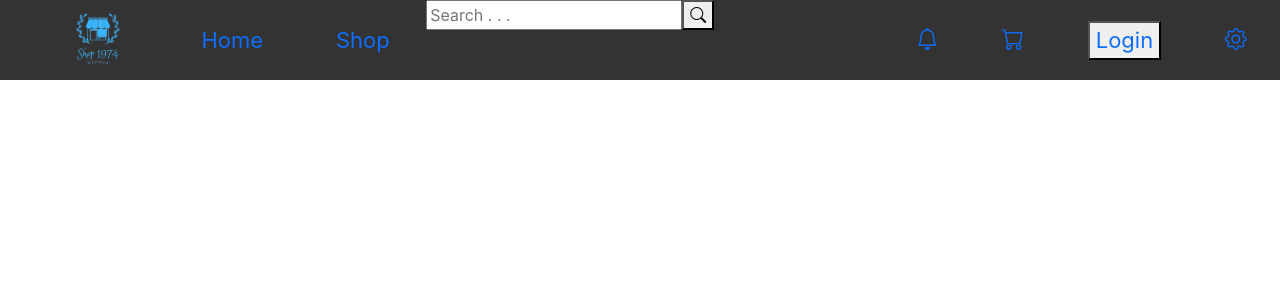
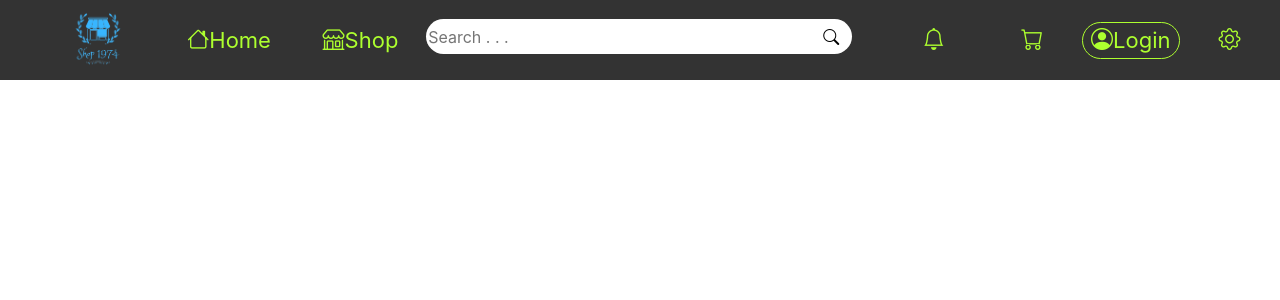
Before and after one commit to Monsters1609/Shop1974, a React (Create React App) app in the folder front_end/: page / in a window 1280 px wide. Shown: the top 300 px of the page. Built offline with nearby package versions, Linux system fonts and the light colour scheme.

Commit message:
done Header

```diff
--- a/front_end/src/Components/DefaultLayout/css/header.module.css
+++ b/front_end/src/Components/DefaultLayout/css/header.module.css
@@ -1,3 +1,4 @@
+@media only screen and (min-width: 1177px){
     .Header{
         width: 100%;
         height: 10%;
@@ -6,34 +7,139 @@
         z-index: 99;
         display: flex;
     }
-.Header .HeaderLeft{
+    .HeaderMobile{
+        display: none;
+    }
+    .HeaderWeb{
+        width: 100%;
+        height: 100%;
+        display: flex;
+    }
+    .Header .HeaderWeb .HeaderLeft{
         width: 33.3%;
         height: 100%;
     }
-.Header .HeaderBetween{
+    .Header .HeaderWeb .HeaderBetween{
         width: 33.3%;
         height: 100%;
     }
-.Header .HeaderRight{
+    .Header .HeaderWeb .HeaderRight{
         width: 33.3%;
         height: 100%;
     }
-.Header .HeaderLeft .MenuListLeft{
+    .Header .HeaderWeb .HeaderLeft .MenuListLeft{
+        width: 100%;
         height: 100%;
         display: flex;
         justify-content: space-around;
         align-items: center;
     }
-.Header .HeaderRight .MenuListRight{
+    .Header .HeaderWeb .HeaderRight .MenuListRight{
+        width: 100%;
         height: 100%;
         display: flex;
         justify-content: space-around;
         align-items: center;
     }
-.MenuItemLeft, .MenuItemRight {
+    .HeaderWeb .MenuItemLeft, .HeaderWeb .MenuItemRight {
         list-style: none;
     }
-.MenuItemLeft .link, .MenuItemRight .link{
+    .HeaderWeb .MenuItemLeft{
+        width: 33.3%;
+        text-align: center;
+    }
+    .HeaderWeb .MenuItemRight{
+        width: 25%;
+        text-align: center;
+    }
+    .HeaderWeb .MenuItemLeft .link, .HeaderWeb .MenuItemRight .link{
         text-decoration: none;
         font-size: 22px;
+        color: var(--colorDeco6);
     }
+    .Header .HeaderWeb .HeaderRight .MenuListRight .MenuItemRight .BtnAccount{
+        width: 100%;
+        height: 25%;
+        border: 1px var(--colorDeco6) solid;
+        border-radius: 20px;
+        background: none;
+    }
+    .HeaderWeb .HeaderBetween .FormSearch{
+        width: 100%;
+        height: 35px;
+        background-color: var(--colorDeco7);
+        position: relative;
+        top: 24%;
+        border-radius:20px ;
+    }
+    .HeaderWeb .HeaderBetween .FormSearch .InputSearch {
+        width: 90%;
+        height: 35px;
+        border-bottom-left-radius: 20px;
+        border-top-left-radius: 20px;
+        background: none;
+        outline: none;
+        border: none;
+    }
+    .HeaderWeb .HeaderBetween .FormSearch .BtnSearch{
+        width: 10%;
+        height: 35px;
+        border-bottom-right-radius: 20px;
+        border-top-right-radius: 20px;
+        background: none;
+        outline: none;
+        border: none;
+    }
+}
+@media only screen and (max-width: 1177px) {
+    .Header{
+        width: 100%;
+        height: 10%;
+        position: fixed;
+        background-color: var(--colorDeco1);
+        z-index: 99;
+        display: flex;
+    }
+    .HeaderWeb{
+        display: none;
+    }
+    .Header .HeaderMobile{
+        width: 100%;
+        height: 100%;
+        display: flex;
+    }
+    .HeaderMobile .headerMobileLeft {
+        width: 30%;
+        height: 100%;
+        text-align: center;
+    }
+    .HeaderMobile .headerMobileRight {
+        width: 70%;
+        height: 100%;
+    }
+    .HeaderMobile .headerMobileLeft .LogoShopMobi{
+        width: 100%;
+        height: 100%;
+    }
+    .HeaderMobile .MenuListHeaderMobi{
+        width: 100%;
+        height: 100%;
+        display: flex;
+        justify-content: space-around;
+        align-items: center;
+    }
+    .HeaderMobile .MenuListHeaderMobi .MenuItemMobi{
+        width: 25%;
+        list-style: none;
+    }
+    .HeaderMobile .LinkItemMobi{
+        text-decoration: none;
+        color: var(--colorDeco6);
+        font-size: 22px;
+    }
+    .HeaderMobile .BtnSearchMobi{
+        background: none;
+        outline: none;
+        border: none;
+    }
+}
--- a/front_end/src/Components/DefaultLayout/header.js
+++ b/front_end/src/Components/DefaultLayout/header.js
@@ -1,10 +1,11 @@
 import style from './css/header.module.css';
 import {Link} from 'react-router-dom';
 import clsx from 'clsx';
-import Logo from '../../Imgs/Logo_Shop1974.png'
+import Logo from '../../Imgs/Logo_Shop1974.png';
 function Header () {
     return (
         <header className={clsx(style.Header)}>
+            <div className={clsx(style.HeaderWeb)}>
                 <div className={clsx(style.HeaderLeft)}>
                     <ul className={clsx(style.MenuListLeft)}>
                         <li className={clsx(style.MenuItemLeft)}>
@@ -13,16 +14,20 @@ function Header () {
                             </Link>
                         </li>
                         <li className={clsx(style.MenuItemLeft)}>
-                        <Link to='/' className={clsx(style.LinkHome,style.link)}>Home</Link>
+                            <Link to='/' className={clsx(style.LinkHome,style.link)}>
+                                <i className="bi bi-house"></i>Home
+                            </Link>
                         </li>
                         <li className={clsx(style.MenuItemLeft)}>
-                        <Link to='/Shop' className={clsx(style.linkShop,style.link)}>Shop</Link>
+                            <Link to='/Shop' className={clsx(style.linkShop,style.link)}>
+                                <i className="bi bi-shop"></i>Shop
+                            </Link>
                         </li>
                     </ul>
                 </div>
                 <div className={clsx(style.HeaderBetween)}>
                     <form method='POST' className={clsx(style.FormSearch)}>
-                    <input type="search" name="" value="" placeholder='Search . . .' onChange={(e)=>{}}/>
+                        <input type="search" className={clsx(style.InputSearch)} name="" value="" placeholder='Search . . .' onChange={(e)=>{}}/>
                         <button type="submit" className={clsx(style.BtnSearch)}>
                             <i className="bi bi-search"></i>
                         </button>
@@ -42,7 +47,9 @@ function Header () {
                         </li>
                         <li className={clsx(style.MenuItemRight)}>
                             <button type="botton" className={clsx(style.BtnAccount)}>
-                            <Link to='/Account' className={clsx(style.linkAccount,style.link)}>Login</Link>
+                                <Link to='/Account' className={clsx(style.linkAccount,style.link)}>
+                                    <i className="bi bi-person-circle"></i>Login
+                                </Link>
                             </button>
                         </li>
                         <li className={clsx(style.MenuItemRight)}>
@@ -52,6 +59,38 @@ function Header () {
                         </li>
                     </ul>
                 </div>
+            </div>
+            <div className={clsx(style.HeaderMobile)}>
+                <div className={clsx(style.headerMobileLeft)}>
+                    <Link to='/' className={clsx(style.LogoShopMobi)}>
+                        <img src={Logo} alt="" width='60px' height='60px'/>
+                    </Link>
+                </div>
+                <div className={clsx(style.headerMobileRight)}>
+                    <ul className={clsx(style.MenuListHeaderMobi)}>
+                        <li className={clsx(style.MenuItemMobi)}>
+                            <Link to='/Notification' className={clsx(style.LinkItemMobi)}>
+                                <i className="bi bi-bell"></i>
+                            </Link>
+                        </li>
+                        <li className={clsx(style.MenuItemMobi)}>
+                            <Link to='/Cart' className={clsx(style.LinkItemMobi)}>
+                                <i className="bi bi-cart"></i>
+                            </Link>
+                        </li>
+                        <li className={clsx(style.MenuItemMobi)}>
+                            <button type="submit" className={clsx(style.LinkItemMobi, style.BtnSearchMobi)}>
+                                <i className="bi bi-search"></i>
+                            </button>
+                        </li>
+                        <li className={clsx(style.MenuItemMobi)}>
+                            <Link to='/Account' className={clsx(style.LinkItemMobi)}>
+                                <i className="bi bi-person-circle"></i>
+                            </Link>
+                        </li>
+                    </ul>
+                </div>
+            </div>
         </header>
     )
 }
--- a/front_end/src/index.css
+++ b/front_end/src/index.css
@@ -37,17 +37,11 @@ code {
   --colorDeco7:white;
   --colorDeco8:gray;
   --colorDeco9:grey;
-  --colorDeco10:#ccccff;
-  --colorDeco11:#ffcccc;
+  --colorDeco10:#ffcccc;
+  --colorDeco11:#ccffff;
   --colorDeco12:black;
   --colorDeco13:pink;
   --colorDeco14:#38a8e8;
   --colorDeco15:orange;
   --colorDeco16:chocolate;
 }
-@media only screen and (min-width: 1031px){
-
-}
-/* @media only screen and (max-width: 1031px) {
-
-} */
```
Lines whose indentation alone changed are shown as unchanged.
